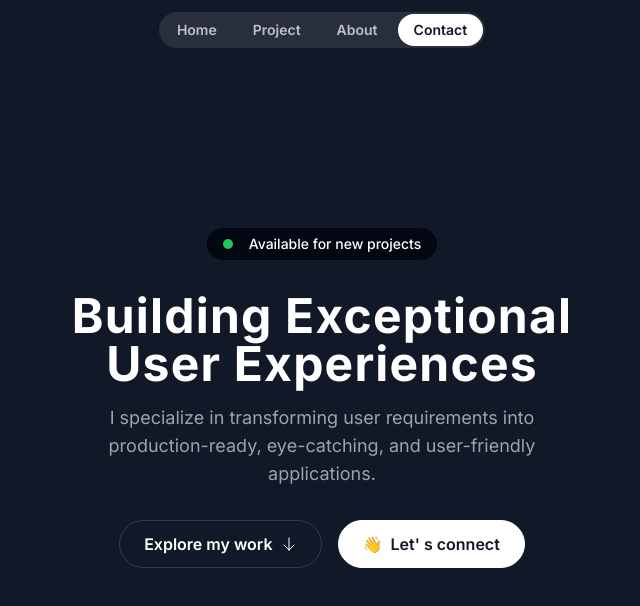
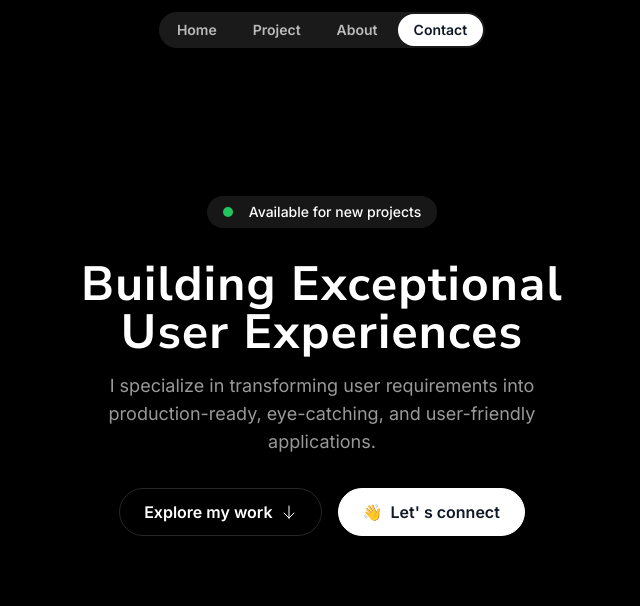
Before and after one commit to SyedUmairCodes/portfolio-web, a Next.js app: page / in a window 1280 px wide. Shown: the top 606 px of the page, without its empty margins (318-958 px from the left). Built offline with nearby package versions, Linux system fonts and the light colour scheme.

Commit message:
Hero section completed
Changed the fonts and colors, going for a minimal style.

```diff
--- a/app/layout.tsx
+++ b/app/layout.tsx
@@ -1,10 +1,13 @@
 import type { Metadata } from "next";
-import { Inter, Montserrat } from "next/font/google";
+import { Inter, Nunito_Sans } from "next/font/google";
 import "./globals.css";
 import { twMerge } from "tailwind-merge";
 
 const inter = Inter({ subsets: ["latin"], variable: "--font-sans" });
-const montserrat = Montserrat({ subsets: ["latin"], variable: "--font-serif" });
+const nunito = Nunito_Sans({
+  subsets: ["latin"],
+  variable: "--font-serif",
+});
 
 export const metadata: Metadata = {
   title: "Syed Umair Ali | Full-stack developer",
@@ -21,8 +24,8 @@ export default function RootLayout({
       <body
         className={twMerge(
           inter.variable,
-          montserrat.variable,
-          "bg-gray-900 text-white antialiased font-sans"
+          nunito.variable,
+          "bg-black text-white antialiased font-sans"
         )}
       >
         {children}
--- a/sections/Hero.tsx
+++ b/sections/Hero.tsx
@@ -1,13 +1,10 @@
 import ArrowDown from "@/public/assets/icons/arrow-down.svg";
-import HeroImage from "@/public/assets/images/memoji-computer.png";
-import Image from "next/image";
 export const HeroSection = () => {
   return (
-    <div className="py-32 md:py-48">
+    <div className="py-36 md:py-40 lg:py-55 overflow-x-clip">
       <div className="container">
         <div className="flex flex-col items-center">
-          {/* <Image src={HeroImage} alt="Hero image" className="size-[100px]" /> */}
-          <div className="bg-gray-950 border-gray-800 rounded-full px-4 py-1.5 inline-flex items-center gap-4">
+          <div className="bg-neutral-900 border-gray-800 rounded-full px-4 py-1.5 inline-flex items-center gap-4">
             <div className="bg-green-500 rounded-full size-2.5"></div>
             <div className="text-sm font-medium">
               Available for new projects
@@ -15,10 +12,10 @@ export const HeroSection = () => {
           </div>
         </div>
         <div className="max-w-lg mx-auto">
-          <h1 className=" text-3xl md:text-5xl text-center font-sans font-bold mt-8 tracking-wide">
+          <h1 className=" text-3xl md:text-5xl text-center font-serif font-bold mt-8 tracking-wide">
             Building Exceptional User Experiences
           </h1>
-          <p className="mt-4 text-center text-white/60 md:text-lg">
+          <p className="mt-4 text-center text-white/60 md:text-lg font-sans">
             I specialize in transforming user requirements into
             production-ready, eye-catching, and user-friendly applications.
           </p>
```
